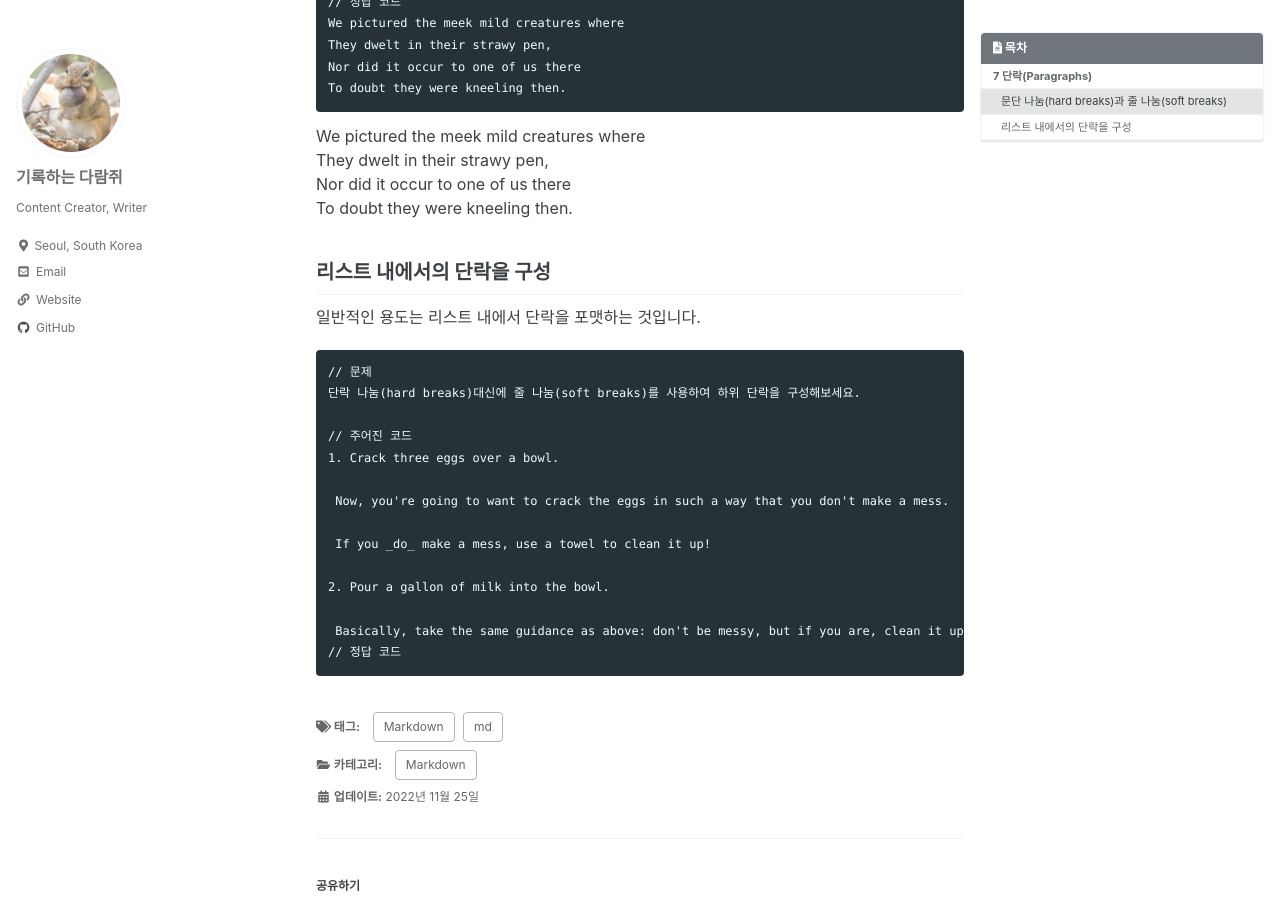
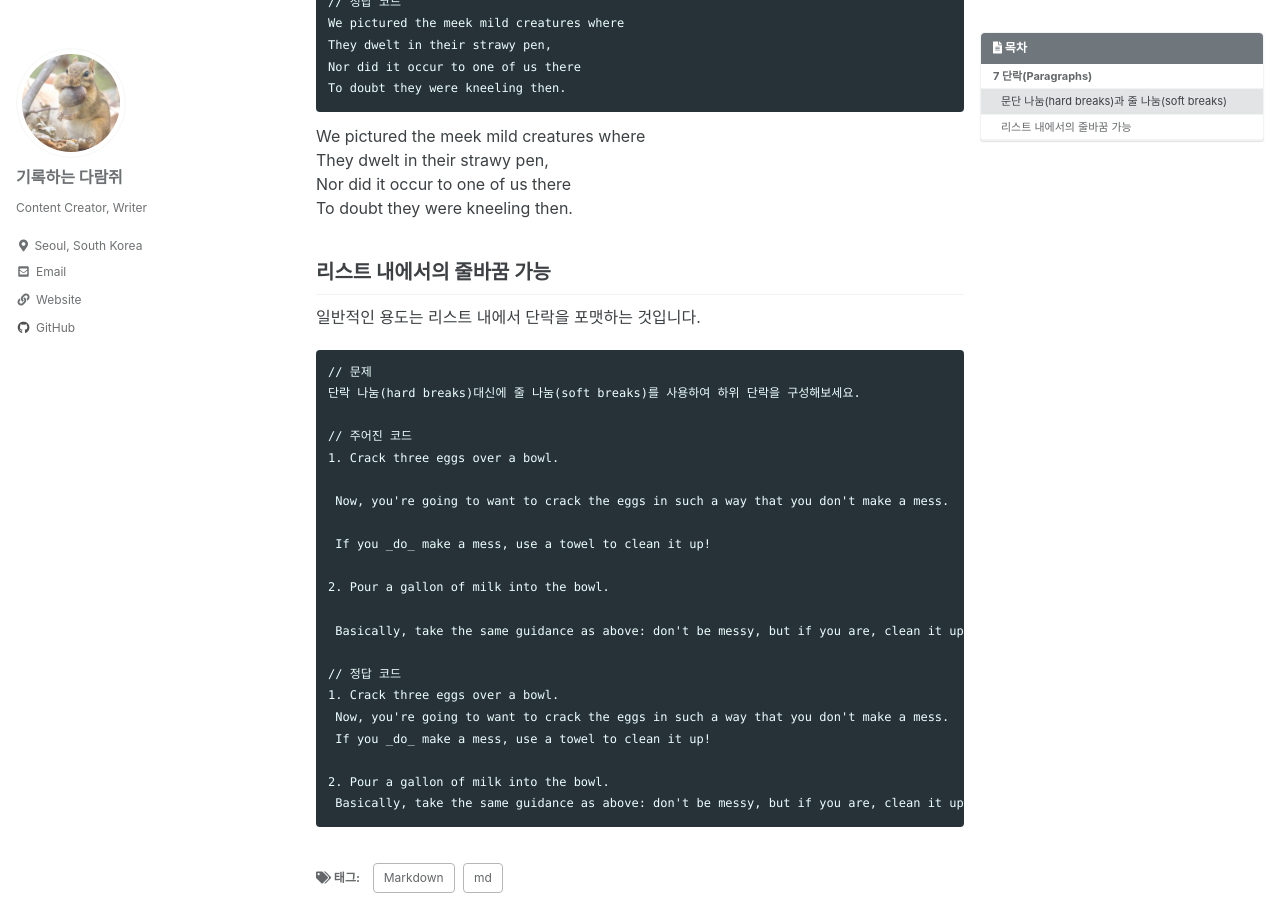
Before and after one commit to chewmunk/chewmunk.github.io, a Jekyll site: the page built from _posts/2022-11-20-markdown-basic-3.md, in a window 1280 px wide and 900 px high, scrolled down 1046 px. Built offline with Jekyll 4.4.1, drawn with Linux system fonts in a browser that asks for light colours; cached includes are drawn as plain includes; comment, search, counter and statistics services are not loaded; some of the changed text lies outside the part shown.

Commit message:
modify files

````diff
--- a/_posts/2022-11-20-markdown-basic-3.md
+++ b/_posts/2022-11-20-markdown-basic-3.md
@@ -9,8 +9,6 @@ tags:
     - md
 last_modified_at: 2022-11-25 21:12:18 +0900
 ---
-
-
 
 # 7 단락(Paragraphs)
 
@@ -67,7 +65,7 @@ Nor did it occur to one of us there
 To doubt they were kneeling then.
 
 
-## 리스트 내에서의 단락을 구성
+## 리스트 내에서의 줄바꿈 가능
 일반적인 용도는 리스트 내에서 단락을 포맷하는 것입니다.
 
 ```
@@ -84,5 +82,12 @@ To doubt they were kneeling then.
 2. Pour a gallon of milk into the bowl.
 
  Basically, take the same guidance as above: don't be messy, but if you are, clean it up!
+
 // 정답 코드
+1. Crack three eggs over a bowl.
+ Now, you're going to want to crack the eggs in such a way that you don't make a mess.
+ If you _do_ make a mess, use a towel to clean it up!
+
+2. Pour a gallon of milk into the bowl.
+ Basically, take the same guidance as above: don't be messy, but if you are, clean it up!
 ```
````
Also changed, not shown: other parts of _posts/2022-11-20-markdown-basic-3.md (+1 -1 lines), _posts/2022-11-25-markdown-formal-1.md (+1 -1 lines).
